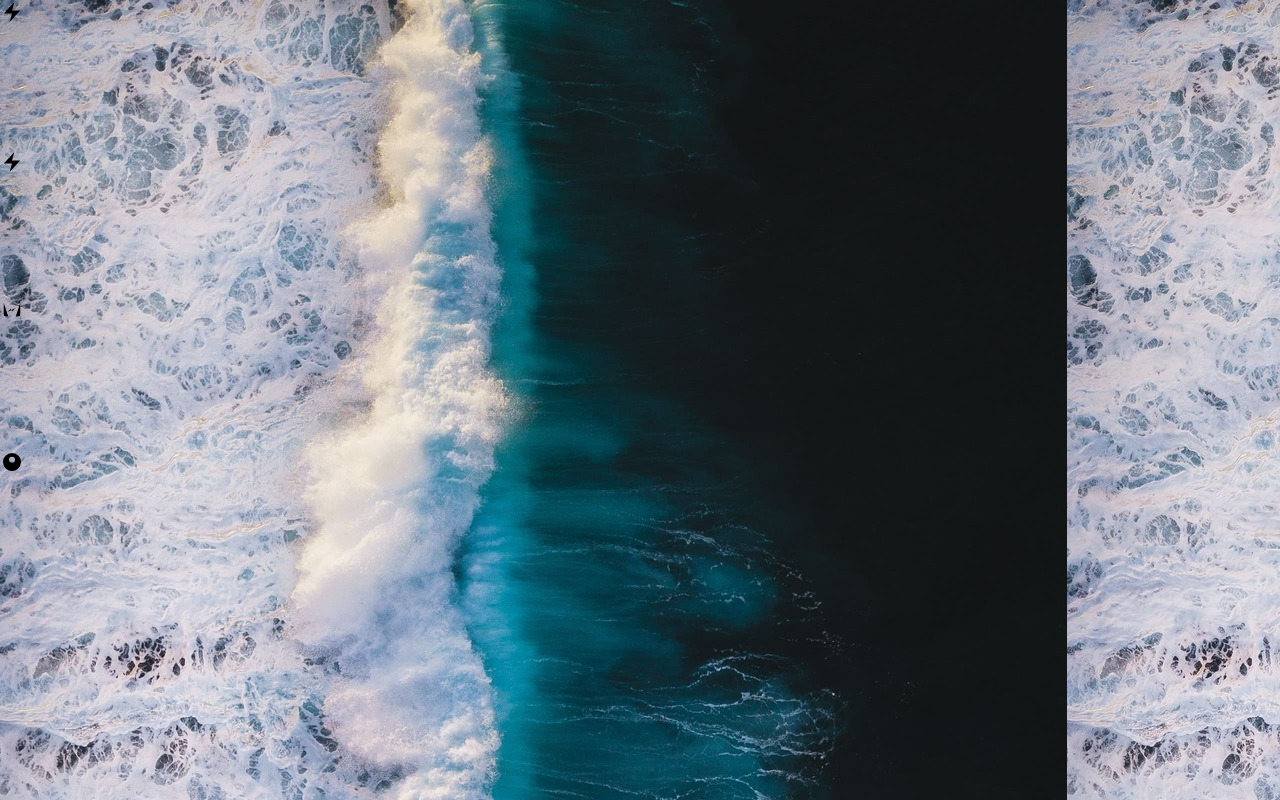
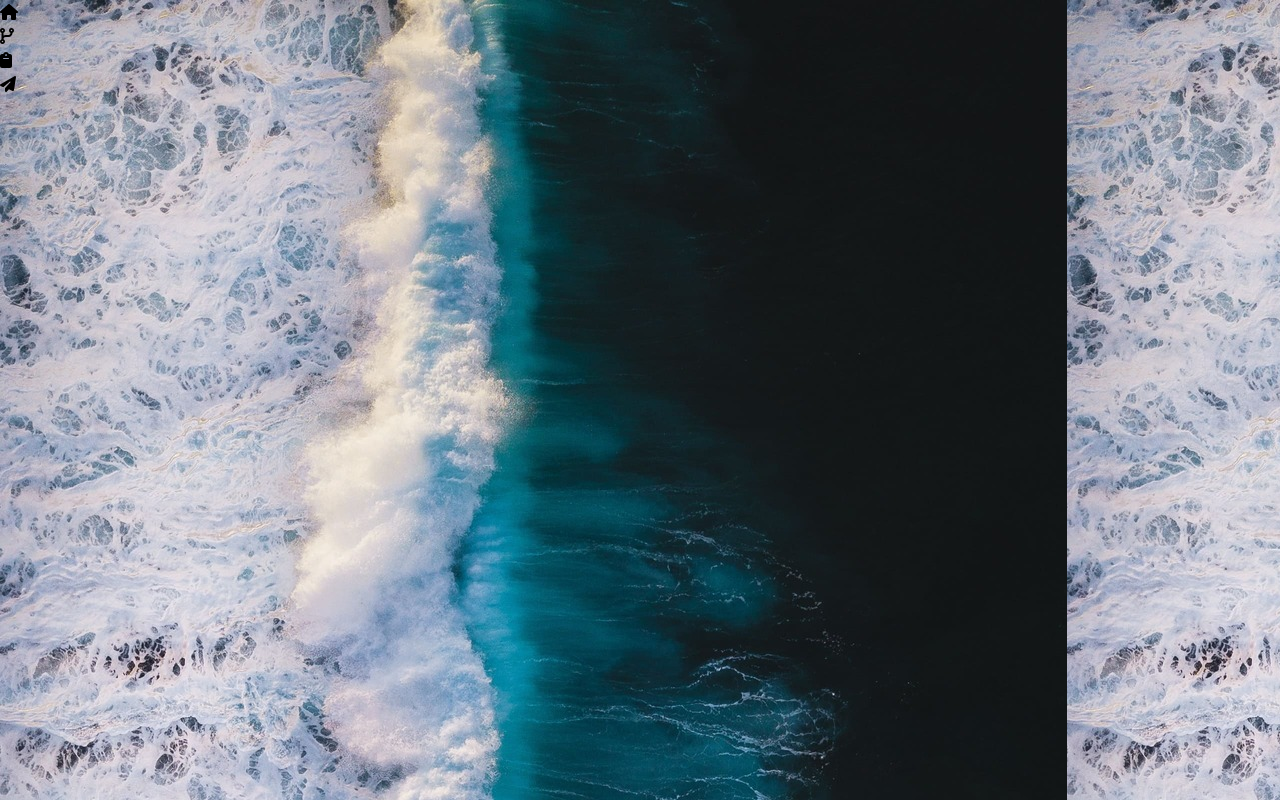
Before and after one commit to Proper-Stevo/Portfolio, a Next.js app: page / in a window 1280 px wide. Built offline with nearby package versions, Linux system fonts and the light colour scheme.

Commit message:
font awesome done

```diff
--- a/app/components/Home.js
+++ b/app/components/Home.js
@@ -1,30 +1,24 @@
 import React from "react"
+import { FontAwesomeIcon } from "@fortawesome/react-fontawesome"
+import { faHouse, faCodeBranch, faClipboard, faPaperPlane } from "@fortawesome/free-solid-svg-icons"
 
 function Home() {
     return (
         <div className="backgroundOne">
-        <div class="flex justify-center ">
-          <div class="ml-6 flex w-16 space-y-10 py-6">
+        <div className="flex justify-center ">
+          <div className="ml-6 flex w-10 space-y-10">
               <ul>
-                <li class="p-5">
-                  <svg xmlns="http://www.w3.org/2000/svg" className="h-6 w-6">
-                    <path   d="M3.75 13.5l10.5-11.25L12 10.5h8.25L9.75 21.75 12 13.5H3.75z" />
-                  </svg>
+                <li className="p-5">
+                  <FontAwesomeIcon icon={faHouse} className="h-2"/>
                 </li>
-                <li class="p-5">
-                  <svg xmlns="http://www.w3.org/2000/svg"  className="h-6 w-6 cursor-pointer text-gray-500 transition-all hover:text-blue-600">
-                    <path   d="M3.75 13.5l10.5-11.25L12 10.5h8.25L9.75 21.75 12 13.5H3.75z" />
-                  </svg>
+                <li className="p-5">
+                  <FontAwesomeIcon icon={faCodeBranch} />
                 </li>
-                <li class="p-5">
-                  <svg xmlns="http://www.w3.org/2000/svg"  className="h-6 w-6 cursor-pointer text-gray-500 transition-all hover:text-blue-600">
-                    <path  stroke-linejoin="round" d="M3.75 3v11.25A2.25 2.25 0 006 16.5h2.25M3.75 3h-1.5m1.5 0h16.5m0 0h1.5m-1.5 0v11.25A2.25 2.25 0 0118 16.5h-2.25m-7.5 0h7.5m-7.5 0l-1 3m8.5-3l1 3m0 0l.5 1.5m-.5-1.5h-9.5m0 0l-.5 1.5m.75-9l3-3 2.148 2.148A12.061 12.061 0 0116.5 7.605" />
-                  </svg>
+                <li className="p-5">
+                <FontAwesomeIcon icon={faClipboard} />
                 </li>
-                <li class="p-5">
-                  <svg xmlns="http://www.w3.org/2000/svg" className="h-6 w-6 cursor-pointer text-gray-500 transition-all hover:text-blue-600">
-                    <path stroke-linejoin="round" d="M17.982 18.725A7.488 7.488 0 0012 15.75a7.488 7.488 0 00-5.982 2.975m11.963 0a9 9 0 10-11.963 0m11.963 0A8.966 8.966 0 0112 21a8.966 8.966 0 01-5.982-2.275M15 9.75a3 3 0 11-6 0 3 3 0 016 0z" />
-                  </svg>
+                <li className="p-5">
+                  <FontAwesomeIcon icon={faPaperPlane} />
                 </li>
               </ul>
             </div>
--- a/app/layout.js
+++ b/app/layout.js
@@ -1,5 +1,9 @@
 import './globals.css'
 import { Inter } from 'next/font/google'
+import "@fortawesome/fontawesome-svg-core/styles.css";
+import { config } from "@fortawesome/fontawesome-svg-core";
+config.autoAddCss = false;
+
 
 const inter = Inter({ subsets: ['latin'] })
 
@@ -10,7 +14,7 @@ export const metadata = {
 
 export default function RootLayout({ children }) {
   return (
-    <html lang="en">
+    <html>
       <body className={inter.className}>{children}</body>
     </html>
   )
--- a/package.json
+++ b/package.json
@@ -12,6 +12,7 @@
     "@fortawesome/fontawesome-svg-core": "^6.4.0",
     "@fortawesome/free-regular-svg-icons": "^6.4.0",
     "@fortawesome/free-solid-svg-icons": "^6.4.0",
+    "@fortawesome/react-fontawesome": "^0.2.0",
     "autoprefixer": "10.4.14",
     "babel-plugin-macros": "^3.1.0",
     "next": "13.4.6",
@@ -19,5 +20,8 @@
     "react": "18.2.0",
     "react-dom": "18.2.0",
     "tailwindcss": "3.3.2"
+  },
+  "devDependencies": {
+    "@babel/preset-react": "^7.22.5"
   }
 }
```
Also changed, not shown: babel.config.js (deleted), 1 other file (tests, documents, lock files or other folders).
